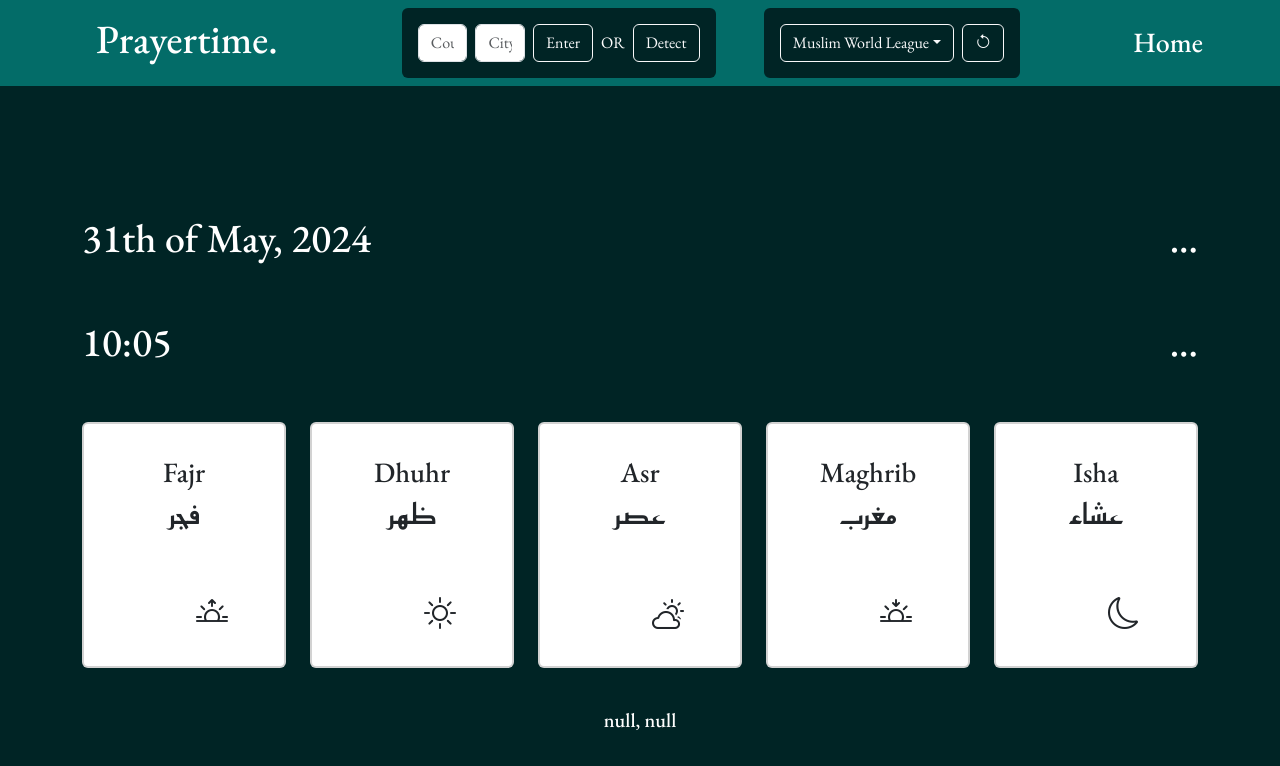
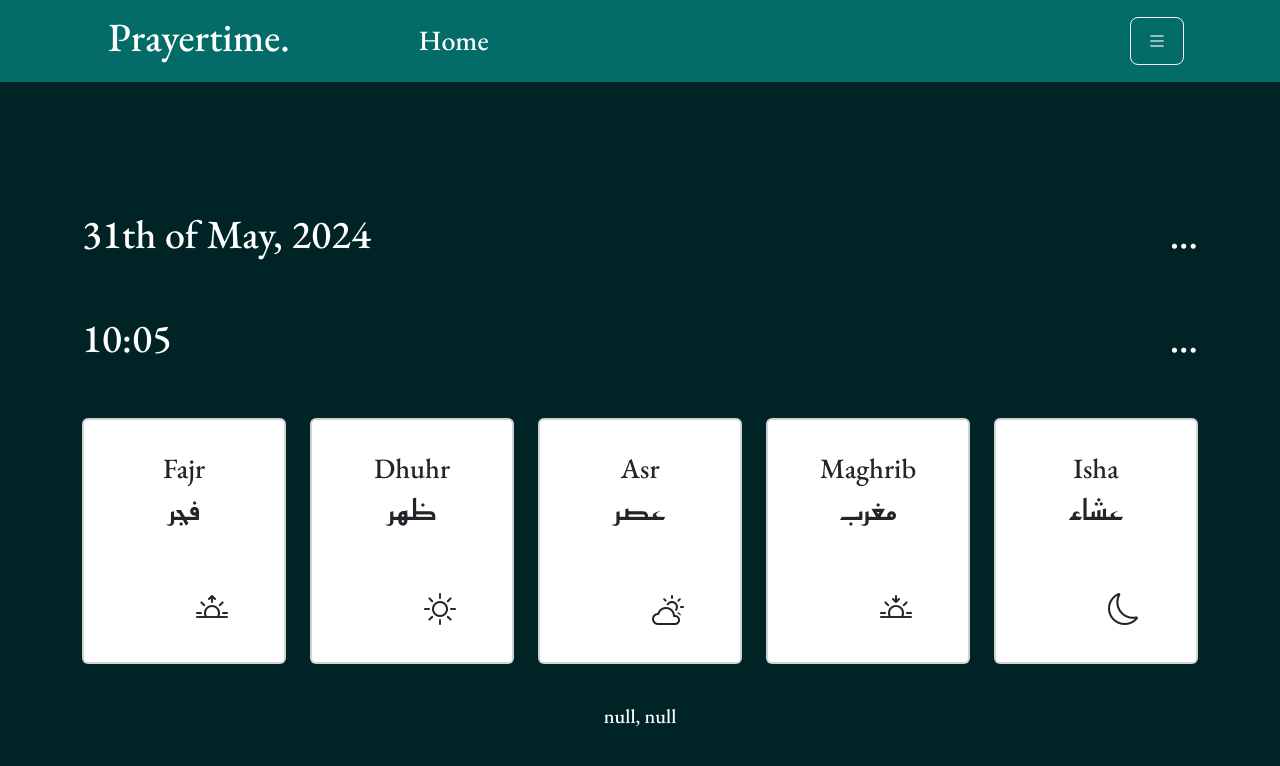
Before and after one commit to awthkl3r/PrayerTime, a website: page src/prayers.html in a window 1280 px wide. Drawn offline with nearby package versions, Linux system fonts and the light colour scheme; no server answers; a web font is replaced by a local one.

Commit message:
made the menu responsive

```diff
--- a/src/prayers.html
+++ b/src/prayers.html
@@ -41,13 +41,23 @@
 </head>
 <body class="overflow-x-hidden garamond primary-dark text-white ">
     <nav class="navbar primary d-flex flex-nowrap">
-        <div class=" col container justify-content-center px-5">
+
+        <div class=" col container justify-content-center flex-grow-0">
             <a class="navbar-brand px-5" href="../index.html">
-                <h1 class="text-white">Prayertime.</h1>
+                <h1 class="text-white px-5">Prayertime.</h1>
+            </a>
+
+            <a class="nav-item text-decoration-none btn px-3" href="../index.html">
+                <h3 class="text-white m-0">Home</h3>
             </a>
         </div>
-        <div class="container d-flex justify-content-center gap-5">
+        <div class=" col container justify-content-center px-5 flex-grow-1">
 
+
+
+
+            <div class="container d-flex justify-content-center gap-5 d-none" id="menu">
+                <!-- d-lg-flex -->
 
                 <div class="d-flex gap-2 primary-dark p-3 rounded-2 align-items-center">
                     <input class="form-control" type="text" id="country" placeholder="Country">
@@ -78,13 +88,27 @@
                             <i class="bi bi-arrow-counterclockwise"></i>
                         </button>
                     </div>
+
+                </div>
             </div>
 
-            <a class="nav-item text-decoration-none btn px-3" href="../index.html">
-                <h3 class="text-white m-0 px-5">Home</h3>
-            </a>
+
 
         </div>
+
+
+        <div class=" col container justify-content-center flex-grow-0 px-5 ">
+            <div class="px-5">
+                <button type="button" id="menuToggle" class="btn btn-outline-light btn-lg ms-5 d-none d-lg-flex ">
+                    <i class="bi bi-list"></i>
+                    <!-- <p id="menuToggleText"></p> -->
+                </button>
+            </div>
+
+        </div>
+
+
+
 
     </nav>
 
@@ -242,6 +266,27 @@
         // Access the chosen item from local storage
         var storedItem = localStorage.getItem('chosenItem');
         // console.log('Stored Item:', storedItem);
+
+        let toggleBtn = document.getElementById("menuToggle");
+        let toggleText = document.getElementById("menuToggleText");
+        let toggled = false
+
+        let menu = document.getElementById("menu")
+
+        toggleBtn.addEventListener("click", toggle)
+
+        function toggle(){
+            if(toggled){
+                // toggleBtn.classList.add("rotate")
+                menu.classList.add("d-none")
+                toggled = false
+            }else{
+                // toggleBtn.classList.remove("rotate")
+                menu.classList.remove("d-none")
+                toggled = true
+            }
+            // toggleText.innerText = toggled ? "Hide Menu" : "Show Menu"
+        }
     </script>
 </body>
 </html>
```
Lines whose indentation alone changed are shown as unchanged.
